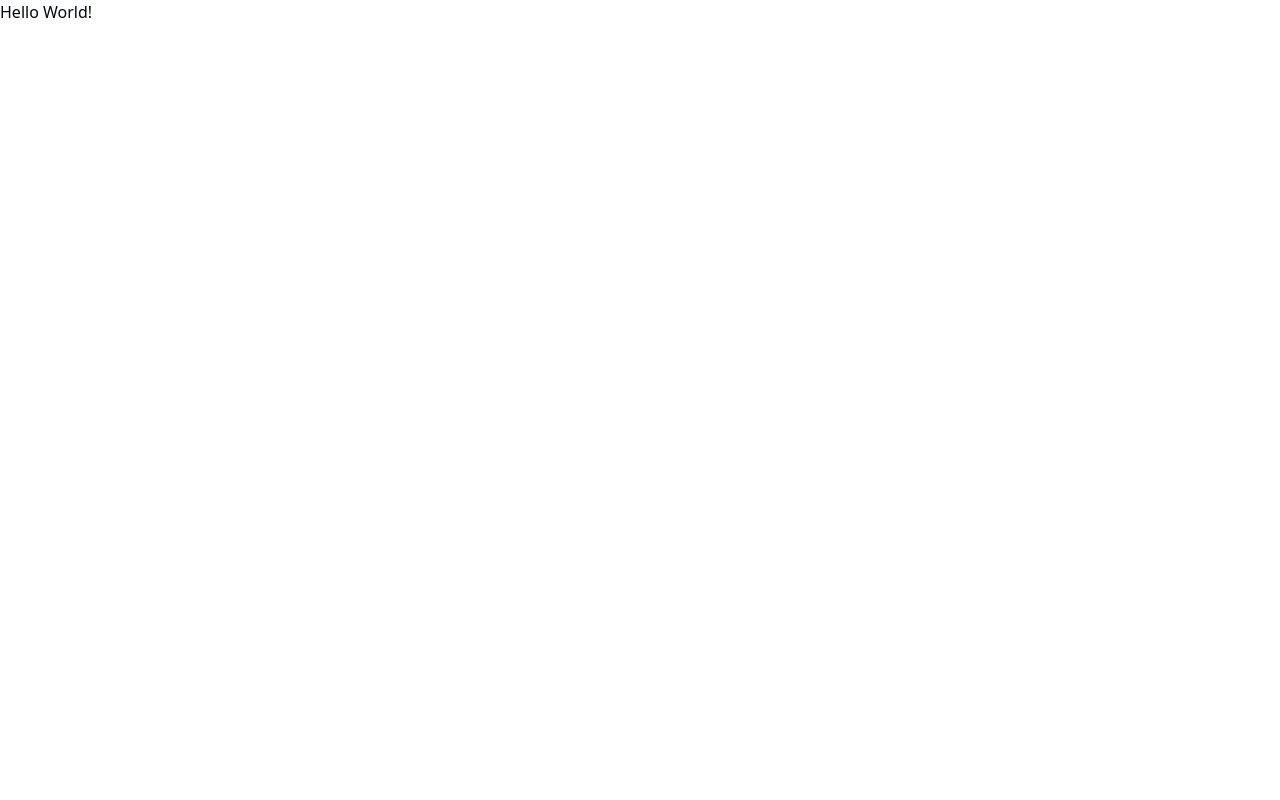
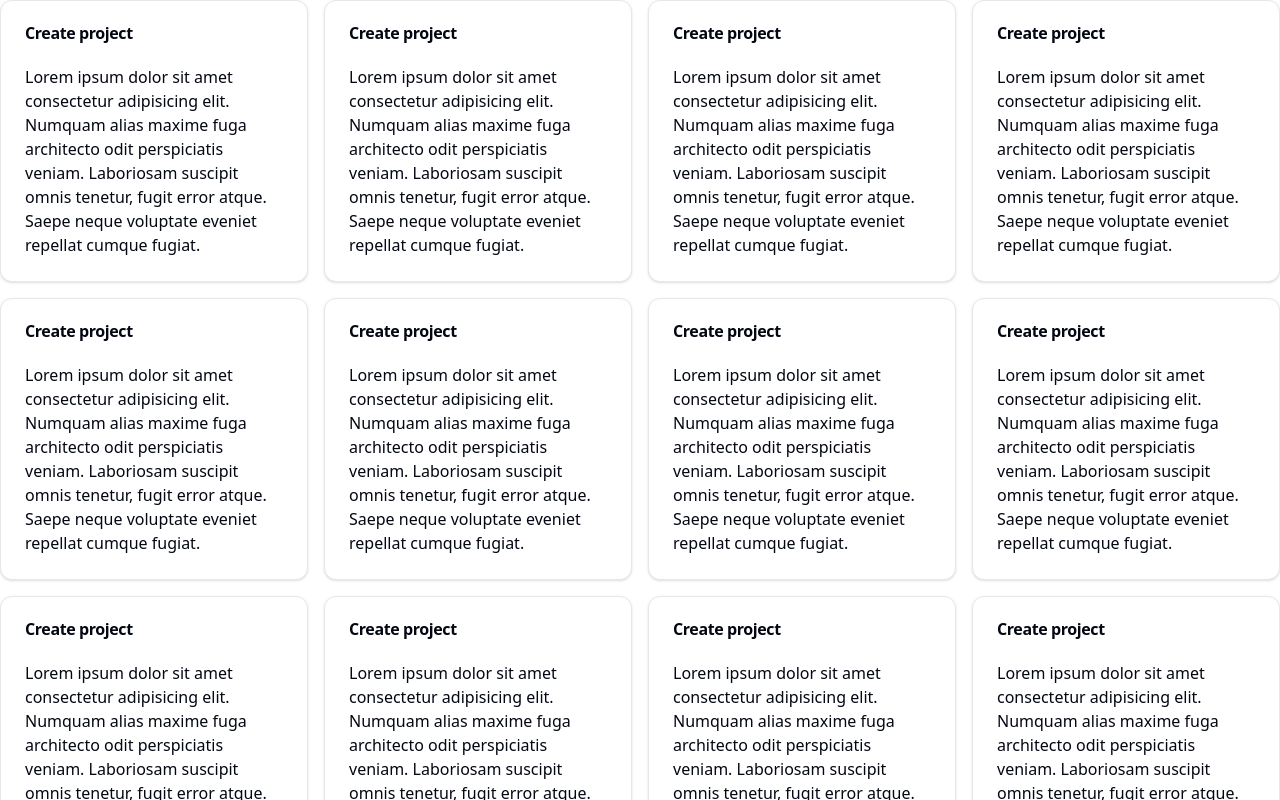
Before and after one commit to kharljhon14/bun-notes, a Next.js app: page / in a window 1280 px wide. Shown: the top 800 px of the page. Built offline with nearby package versions, Linux system fonts and the light colour scheme.

Commit message:
[Feat] Note card and Notes container

```diff
--- a/src/app/page.tsx
+++ b/src/app/page.tsx
@@ -1,7 +1,9 @@
+import NotesContainer from '@/features/notes/notes-container';
+
 export default function Home() {
   return (
     <div>
-      <h1>Hello World!</h1>
+      <NotesContainer />
     </div>
   );
 }
--- /dev/null
+++ b/src/features/notes/note-card.tsx
@@ -0,0 +1,18 @@
+import { Card, CardContent, CardHeader, CardTitle } from '@/components/ui/card';
+
+export default function NoteCard() {
+  return (
+    <Card>
+      <CardHeader>
+        <CardTitle>Create project</CardTitle>
+      </CardHeader>
+      <CardContent>
+        <p>
+          Lorem ipsum dolor sit amet consectetur adipisicing elit. Numquam alias maxime fuga
+          architecto odit perspiciatis veniam. Laboriosam suscipit omnis tenetur, fugit error atque.
+          Saepe neque voluptate eveniet repellat cumque fugiat.
+        </p>
+      </CardContent>
+    </Card>
+  );
+}
--- /dev/null
+++ b/src/features/notes/notes-container.tsx
@@ -0,0 +1,21 @@
+import NoteCard from './note-card';
+
+export default function NotesContainer() {
+  return (
+    <div className="grid auto-rows-auto auto-col-auto md:grid-cols-2 lg:grid-cols-4 gap-4">
+      <NoteCard />
+      <NoteCard />
+      <NoteCard />
+      <NoteCard />
+      <NoteCard />
+      <NoteCard />
+      <NoteCard />
+      <NoteCard />
+      <NoteCard />
+      <NoteCard />
+      <NoteCard />
+      <NoteCard />
+      <NoteCard />
+    </div>
+  );
+}
--- a/tailwind.config.ts
+++ b/tailwind.config.ts
@@ -1,11 +1,13 @@
-import type { Config } from "tailwindcss";
+import type { Config } from 'tailwindcss';
 
 export default {
-    darkMode: ["class"],
+  darkMode: ['class'],
   content: [
-    "./src/pages/**/*.{js,ts,jsx,tsx,mdx}",
-    "./src/components/**/*.{js,ts,jsx,tsx,mdx}",
-    "./src/app/**/*.{js,ts,jsx,tsx,mdx}",
+    './src/pages/**/*.{js,ts,jsx,tsx,mdx}',
+    './src/components/**/*.{js,ts,jsx,tsx,mdx}',
+    './src/features/**/*.{js,ts,jsx,tsx,mdx}',
+    './src/layouts/**/*.{js,ts,jsx,tsx,mdx}',
+    './src/app/**/*.{js,ts,jsx,tsx,mdx}'
   ],
   theme: {
     extend: {
@@ -58,5 +60,5 @@ export default {
       }
     }
   },
-  plugins: [require("tailwindcss-animate")],
+  plugins: [require('tailwindcss-animate')]
 } satisfies Config;
```
Lines whose indentation alone changed are shown as unchanged.
